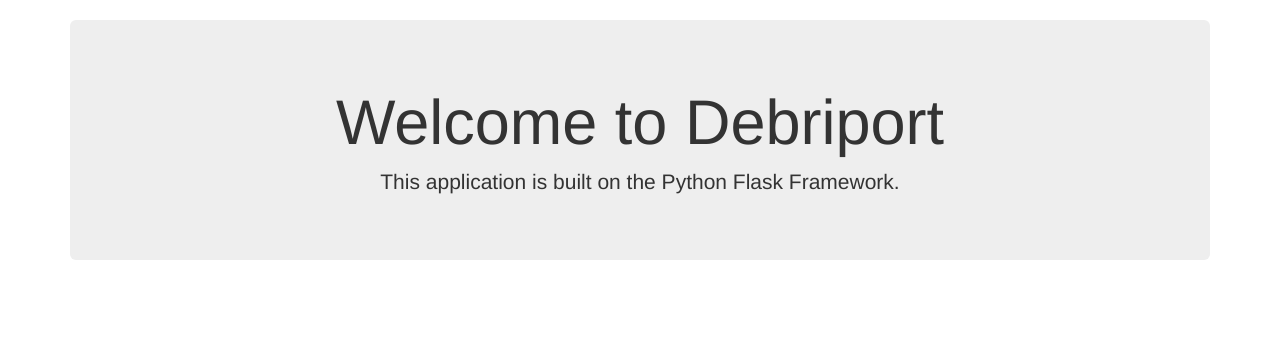
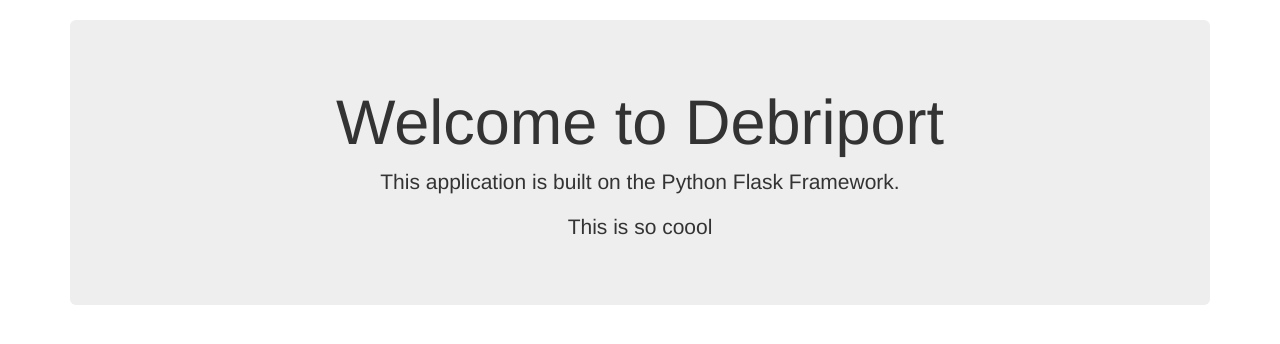
Before and after one commit to apolloinfinity/debriport, a Flask app: page / in a window 1280 px wide. Shown: the part 52-396 px from the top of the page. Run offline with Flask 2, Linux system fonts and the light colour scheme; some libraries are stand-ins or nearby versions.

```diff
--- a/routes.py
+++ b/routes.py
@@ -6,6 +6,9 @@ app = Flask(__name__)
 def index():
     return render_template('index.html')
 
+
+
+
 if __name__ == '__main__':
     # app.secret_key='secret123'
     app.run(debug = True)
--- a/templates/index.html
+++ b/templates/index.html
@@ -4,5 +4,6 @@
     <div class="jumbotron text-center">
         <h1>Welcome to Debriport</h1>
         <p class="lead">This application is built on the Python Flask Framework.</p>
+        <p>This is so coool</p>
     </div>
 {% endblock %}
```
Also changed, not shown: 1 other file.
